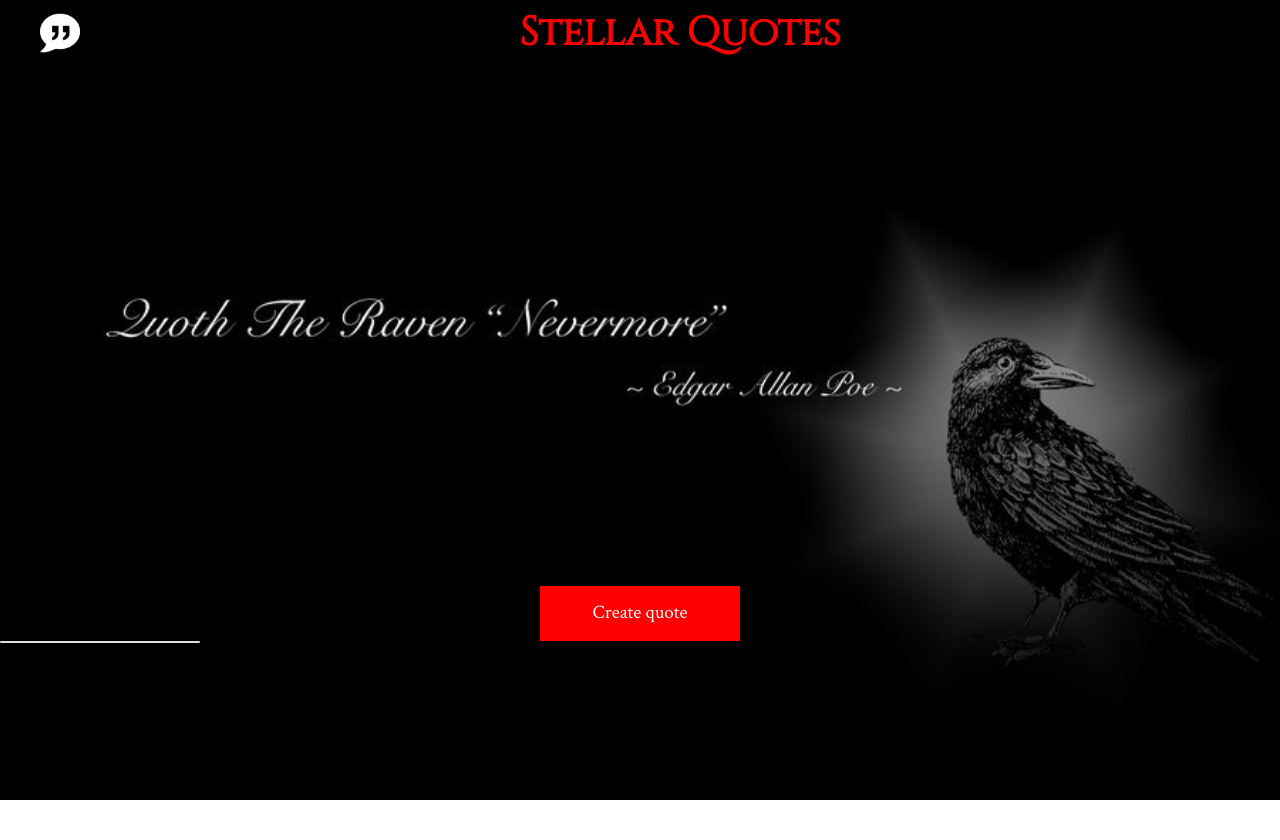
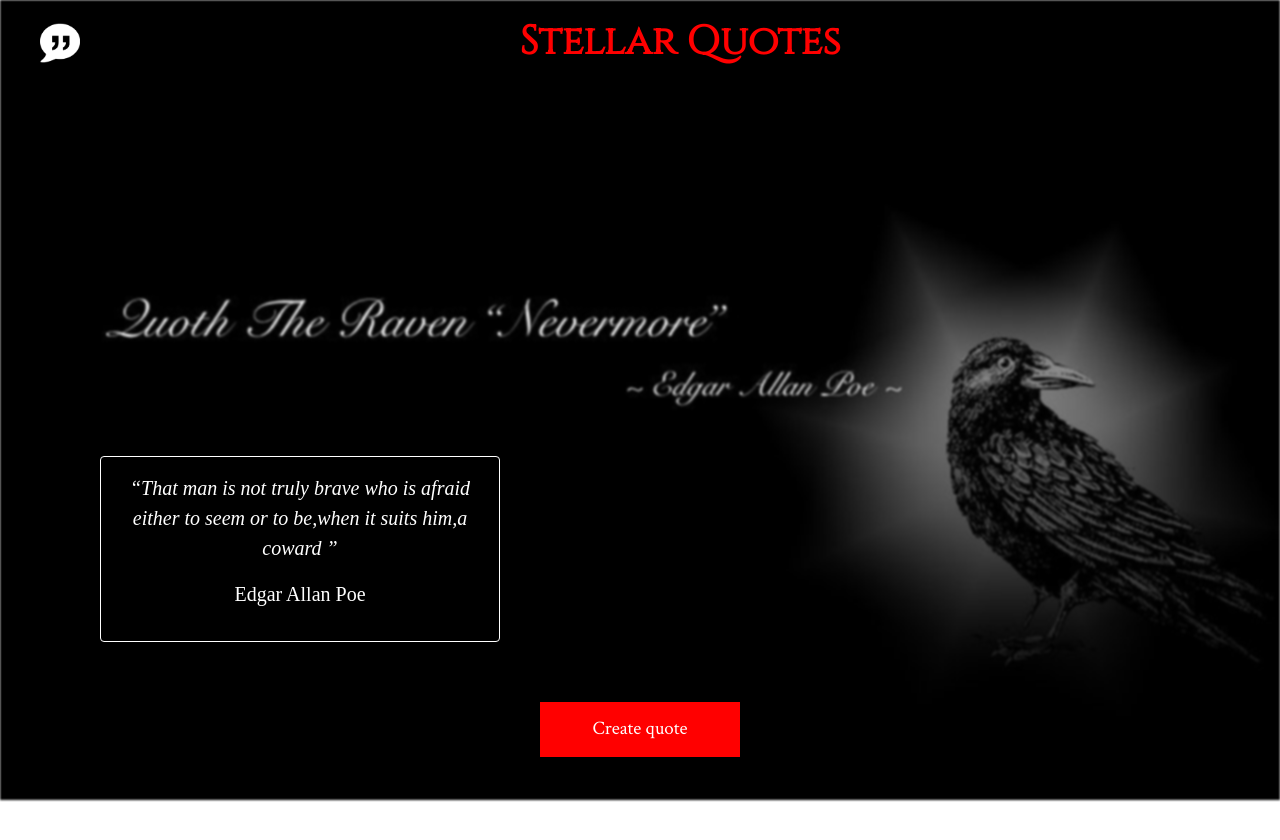
Before and after one commit to andreassenmarvin/Quotes-App, an Angular app: page / in a window 1280 px wide. Shown: the top 840 px of the page. Built offline with nearby package versions, Linux system fonts and the light colour scheme.

Commit message:
Add header card

```diff
--- a/src/app/Components/header-bg/header.component.css
+++ b/src/app/Components/header-bg/header.component.css
@@ -4,4 +4,5 @@
     width: 100%;
     height: 100vh;
     z-index: -999;
+    filter: blur(1px);
 }
--- a/src/app/Components/header-btn/header-btn.component.css
+++ b/src/app/Components/header-btn/header-btn.component.css
@@ -7,7 +7,7 @@
     background-color: red;
     color: white;
     margin: auto;
-    margin-top: 520px;
+    margin-top: 60px;
     font-family:'Crimson Text',serif;
     font-size: 19px;
     border: 1px solid transparent;
--- a/src/app/Components/header-card/header-card.component.css
+++ b/src/app/Components/header-card/header-card.component.css
@@ -1,3 +1,14 @@
 .header-card {
-    width: 200px;
+    display: flex;
+    justify-content: center;
+    align-items: center;
+    width: 400px;
+    border: 1px solid white;
+    background-color: transparent;
+    color: white;
+    margin: 380px 0 0 100px;
+    font-family: crimson text serif;
+    font-size: 20px;
+    text-align: center;
+    box-shadow: 2px 2px 7px black;
 }
--- a/src/app/Components/header-card/header-card.component.html
+++ b/src/app/Components/header-card/header-card.component.html
@@ -1 +1,13 @@
-<div class="card header-card"></div>
+<div class="card header-card">
+  <div class="card-body">
+    <blockquote>
+      <cite>
+          <p class="card-text">
+            <q>That man is not truly brave who is afraid either to seem or to be,when it suits him,a coward
+            </q>
+          </p>
+      </cite>
+    </blockquote>
+    <p>Edgar Allan Poe</p>
+  </div>
+</div>
--- a/src/app/Components/navigation-bar/navigation-bar.component.css
+++ b/src/app/Components/navigation-bar/navigation-bar.component.css
@@ -18,7 +18,7 @@
 
 #navbar-brand {
     width: 40px;
-    margin: 0 0 0 40px;
+    margin: 10px 0 0 40px;
     cursor: pointer;
 }
 
@@ -36,6 +36,7 @@
 
 .nav-title {
     margin: auto;
+    margin-top: 10px;
     color: red;
     font-weight: bold;
 }
--- a/src/app/app.component.html
+++ b/src/app/app.component.html
@@ -6,9 +6,9 @@
   <!-- Header-image -->
   <app-header-bg></app-header-bg>
 
+  <!-- Quote card -->
+  <app-header-card></app-header-card>
+
   <!-- create task button -->
   <app-header-btn></app-header-btn>
-
-  <!-- Quote card -->
-  <app-header-card></app-header-card>
 </section>
```
